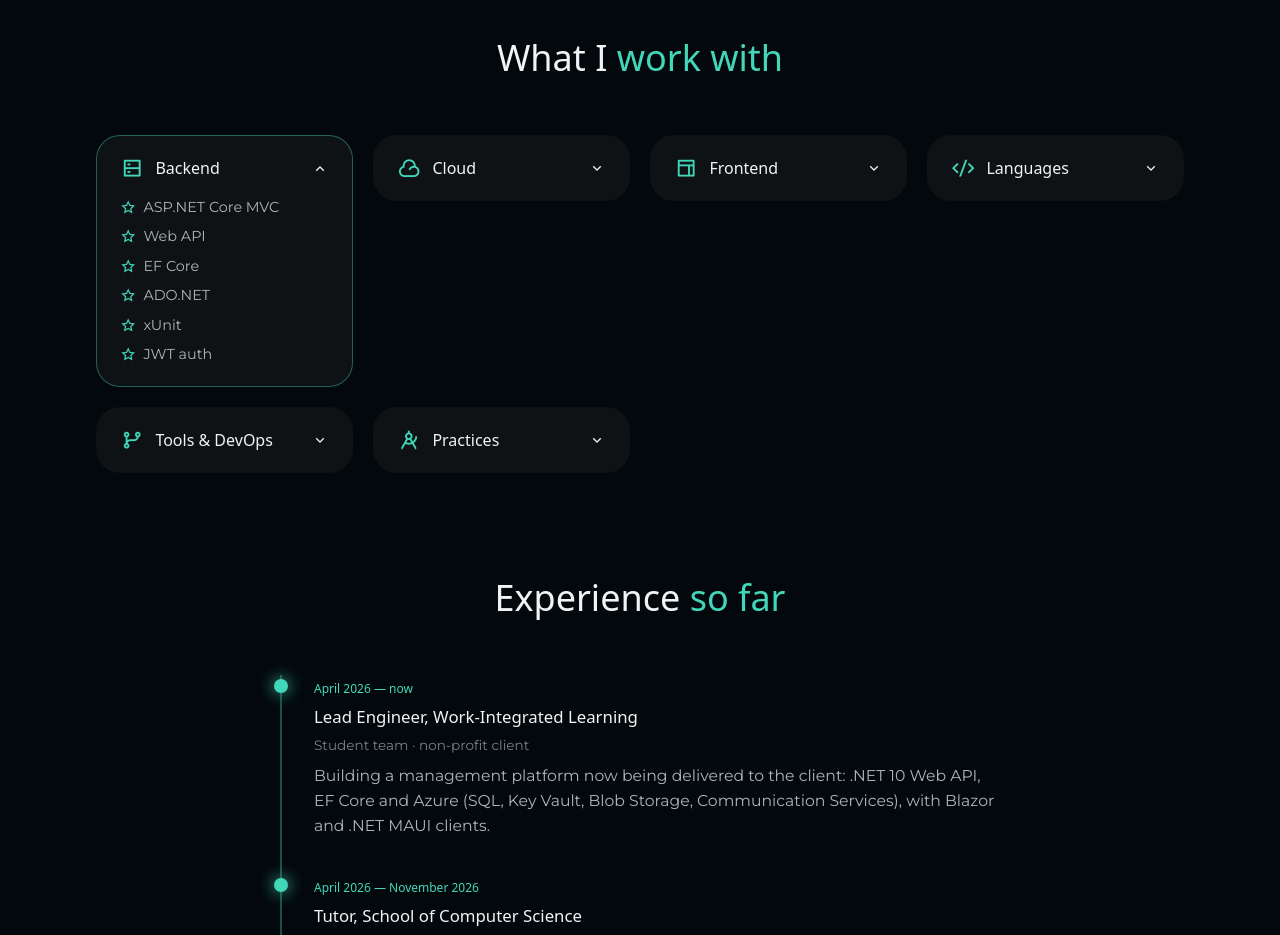
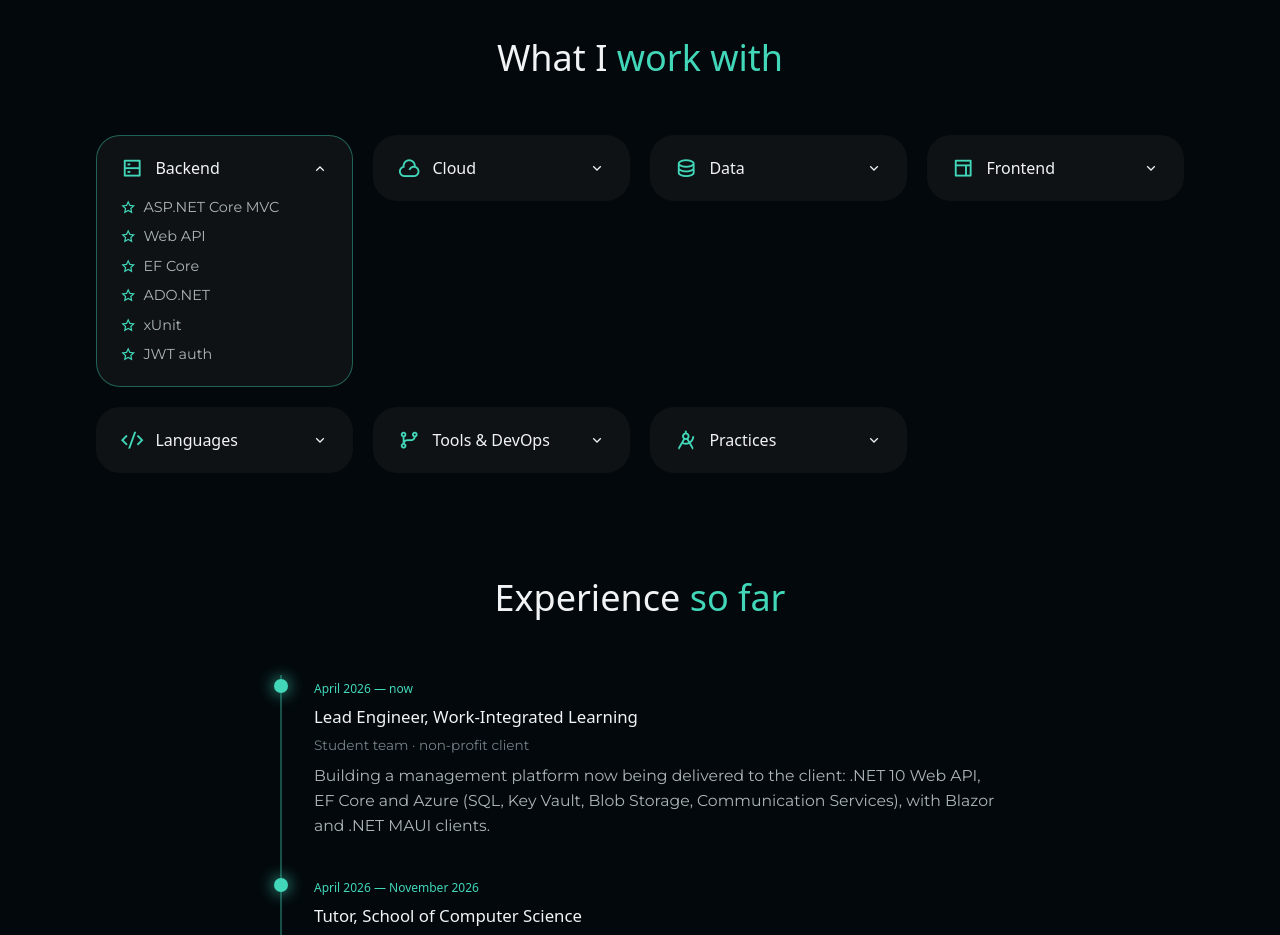
Before and after one commit to ST10439147/Dillon-Rinkwest-portfolio, an Astro site: page / in a window 1280 px wide. Shown: the part 3261-4196 px from the top of the page. Built offline with nearby package versions, Linux system fonts and the light colour scheme; Astro itself is replaced by a stand-in of ours; a web font is replaced by a local one.

Commit message:
Update index.astro

```diff
--- a/src/pages/index.astro
+++ b/src/pages/index.astro
@@ -84,10 +84,11 @@ const projects: Project[] = [
 const skills = [
   { title: 'Backend', icon: 'ri-server-line', items: ['ASP.NET Core MVC', 'Web API', 'EF Core', 'ADO.NET', 'xUnit', 'JWT auth'] },
   { title: 'Cloud', icon: 'ri-cloud-line', items: ['Azure Functions', 'Azure SQL', 'Table / Blob / Queue Storage', 'Key Vault', 'Web Apps', 'Firebase', 'Docker'] },
+  { title: 'Data', icon: 'ri-database-2-line', items: ['Microsoft SQL Server', 'Azure SQL', 'MySQL', 'Oracle (SQL Developer)', 'MongoDB', 'Room (SQLite)', 'Firebase Firestore', 'Relational data modelling'] },
   { title: 'Frontend', icon: 'ri-layout-line', items: ['Blazor', '.NET MAUI', 'WPF', 'Bootstrap 5', 'HTML / CSS'] },
   { title: 'Languages', icon: 'ri-code-s-slash-line', items: ['C#', 'Java', 'Kotlin', 'Python', 'TypeScript', 'JavaScript', 'SQL', 'Bash'] },
   { title: 'Tools & DevOps', icon: 'ri-git-branch-line', items: ['Git', 'GitHub Actions CI/CD', 'Docker / Compose', 'Linux', 'SonarQube Cloud', 'Grafana','Visual Studio', 'Android Studio'] },
-  { title: 'Practices', icon: 'ri-compasses-2-line', items: ['REST API design', 'Design patterns', 'JWT & role-based access', 'Unit testing', 'Code review'] },
+  { title: 'Practices', icon: 'ri-compasses-2-line', items: ['Systems design', 'REST API design', 'Object-oriented design', 'Design patterns', 'JWT & role-based access', 'Unit testing', 'Code review'] },
 ];
 
 const experience = [
```
